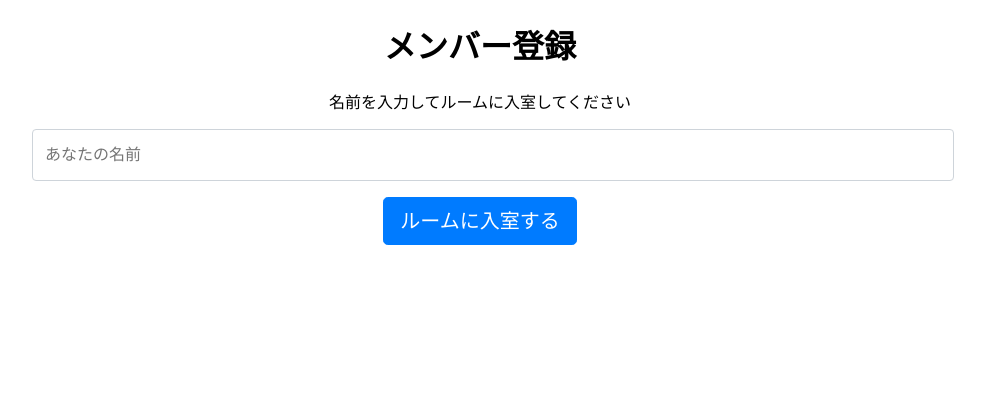
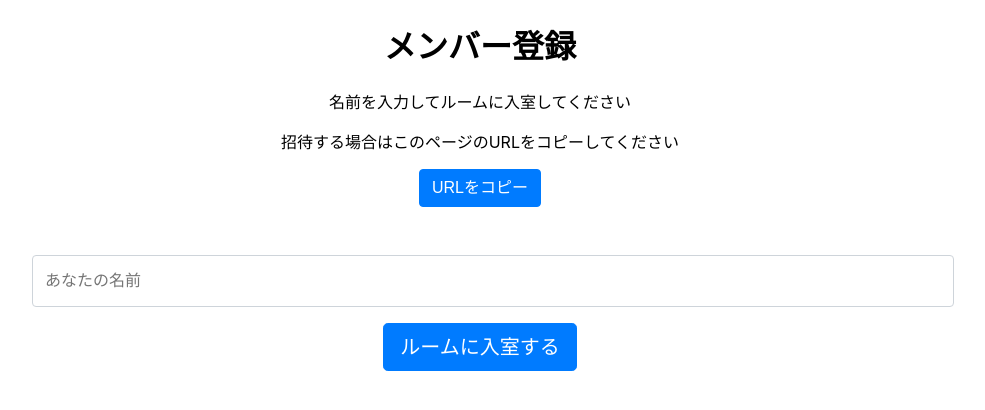
Before and after one commit to t1gerk1ngd0m/kusorip-maker-web, a React (Create React App) app: page /rooms/1/members/new in a window 1280 px wide. Shown: the top 410 px of the page, without its empty margins (160-1145 px from the left). Built offline with nearby package versions, Linux system fonts and the light colour scheme; no server answers.

Commit message:
メンバー作成ページ

```diff
--- a/src/App.css
+++ b/src/App.css
@@ -71,7 +71,7 @@
 
 .form-panel {
   width: 70%;
-  margin: 0 auto;
+  margin: 3rem auto;
 }
 
 .form-group {
--- a/src/NewMemberPage.tsx
+++ b/src/NewMemberPage.tsx
@@ -1,11 +1,16 @@
 import './App.css';
-import { useState, useEffect } from 'react';
+import { useState } from 'react';
 import { useMutation, gql } from '@apollo/client';
-import { useHistory } from 'react-router-dom';
+import { useHistory, useParams } from 'react-router-dom';
+import { CopyToClipboard } from 'react-copy-to-clipboard';
 
 type NewMemberInput = {
   name: String
   roomId: String
+}
+
+type ParamTypes = {
+  id: string
 }
 
 const NEW_MEMBER = gql`
@@ -22,17 +27,26 @@ const NEW_MEMBER = gql`
 const NewMemberPage = () => {
   const history = useHistory();
   const [memberName, setMemberName] = useState('')
-  const [newMember, { loading, error, data }] = useMutation(NEW_MEMBER);
-
-  useEffect(() => {
-    if (!loading && data) history.push(`/rooms/${data.newRoom.room.id}`)
-  })
+  const [newMember] = useMutation(NEW_MEMBER);
+  const url = window.location.href
+  const { id } = useParams<ParamTypes>()
 
   return (
     <>
       <div>
         <h1>メンバー登録</h1>
         <p>名前を入力してルームに入室してください</p>
+        <p>招待する場合はこのページのURLをコピーしてください</p>
+        <CopyToClipboard
+          text={url}
+          onCopy={() => alert(`クリップボードにurlをコピーしました！\n${url}`)}
+        >
+          <button
+            className="btn btn-blue"
+          >
+            URLをコピー
+          </button>
+        </CopyToClipboard>
       </div>
       <form className="form-panel">
         <div className="form-group">
@@ -48,8 +62,12 @@ const NewMemberPage = () => {
           type="submit"
           onClick={() => {
             newMember({variables: {
-              input: { name: memberName }
+              input: {
+                name: memberName,
+                roomId: id,
+              }
             }})
+            history.push(`/rooms/${id}`)
           }}
         >
           ルームに入室する
```
